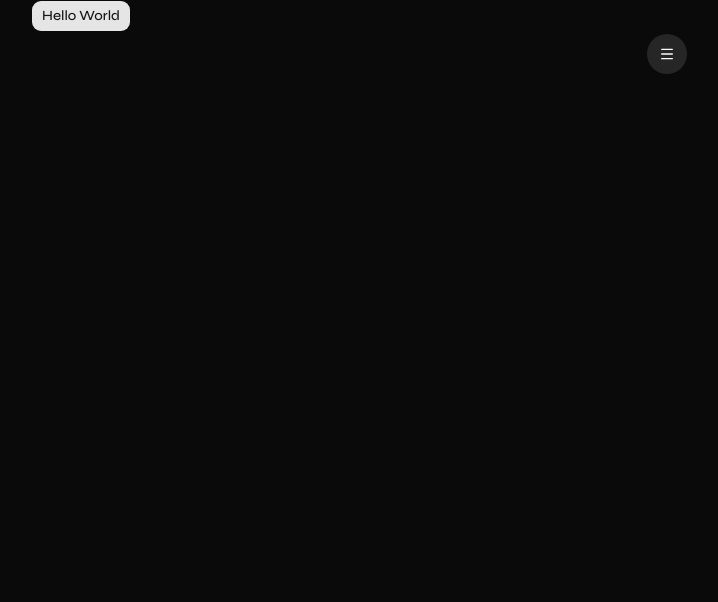
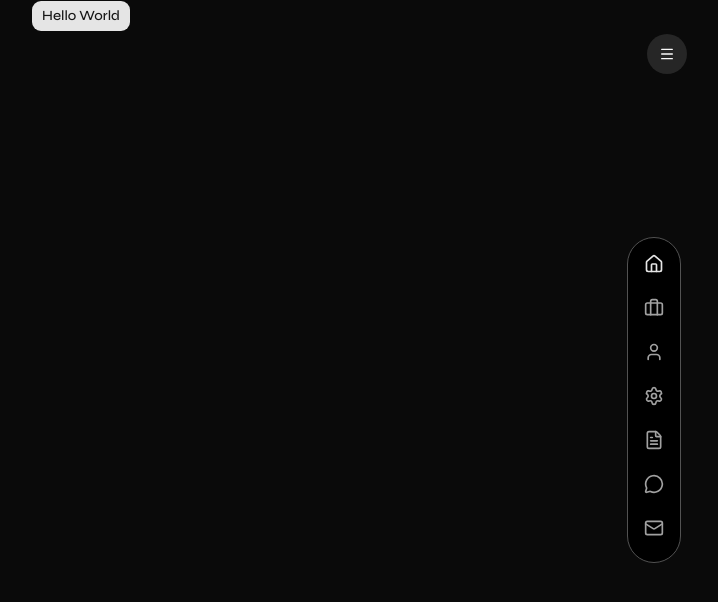
Before and after one commit to MarcosBarbalho/personal-portfolio, a React (Vite) app: page / in a window 1280 px wide. Shown: the top 602 px of the page, without its empty margins (559-1277 px from the left). Built offline with nearby package versions, Linux system fonts and the light colour scheme.

Commit message:
feat: add floating menu

```diff
--- /dev/null
+++ b/src/components/FloatingMenu.tsx
@@ -0,0 +1,39 @@
+/**
+ * @copyright 2026 Marcos Barbalho
+ * @license Apache-2.0
+ */
+
+// Node Modules
+import { useState } from 'react';
+
+// Custom modules
+import { cn } from '@/lib/utils';
+
+// Constants
+import { navLinks } from '@/constants';
+
+export const FloatingMenu = () => {
+  const [active, setActive] = useState('#hero');
+
+  return (
+    <div className='fixed right-10 top-1/2 -translate-y-1/2 bg-black border border-neutral-600 pt-4 rounded-full z-10 hidden lg:block'>
+      {navLinks.map((link) => {
+        const Icon = link.icon;
+
+        return (
+          <a
+            key={link.label}
+            href={link.link}
+            onClick={() => setActive(link.link)}
+            className={cn(
+              'text-neutral-400 flex items-center gap-2 hover:text-primary transition-colors duration-200 mb-6 px-4',
+              active === link.link && 'text-primary',
+            )}
+          >
+            <Icon className='size-5' />
+          </a>
+        );
+      })}
+    </div>
+  );
+};
--- a/src/main.tsx
+++ b/src/main.tsx
@@ -1,13 +1,20 @@
+/**
+ * @copyright 2026 Marcos Barbalho
+ * @license Apache-2.0
+ */
+
 import { StrictMode } from 'react';
 import { createRoot } from 'react-dom/client';
 import '@/index.css';
 import { App } from '@/App';
 import { Sidebar } from '@/components/Sidebar';
+import { FloatingMenu } from '@/components/FloatingMenu';
 
 createRoot(document.getElementById('root')!).render(
   <StrictMode>
-    <div className='min-h-screen lg:flex lg:justify-center lg:items-start lg:items-start lg:gap-10'>
+    <div className='min-h-screen lg:flex lg:justify-center lg:items-start lg:gap-10'>
       <Sidebar />
+      <FloatingMenu />
       <App />
     </div>
   </StrictMode>,
```
